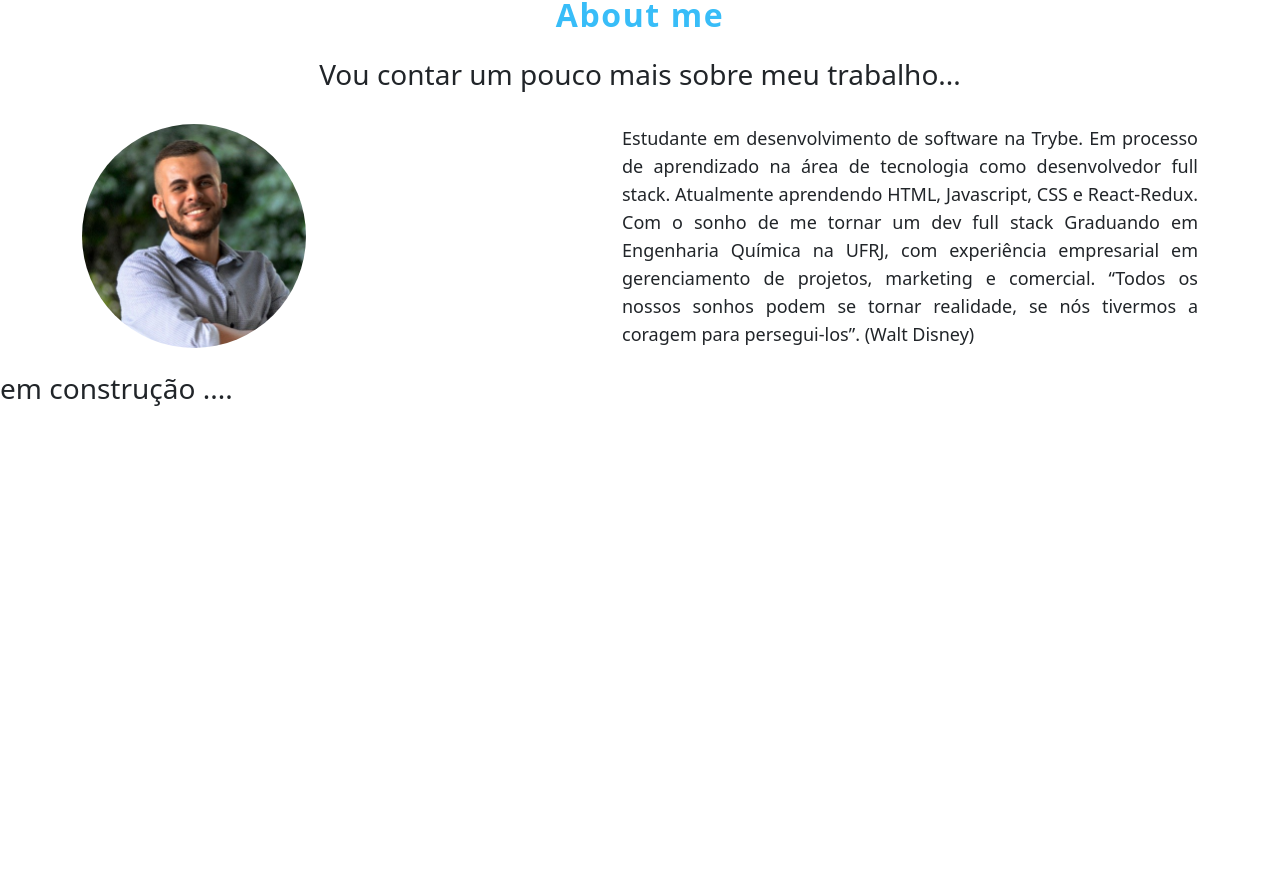
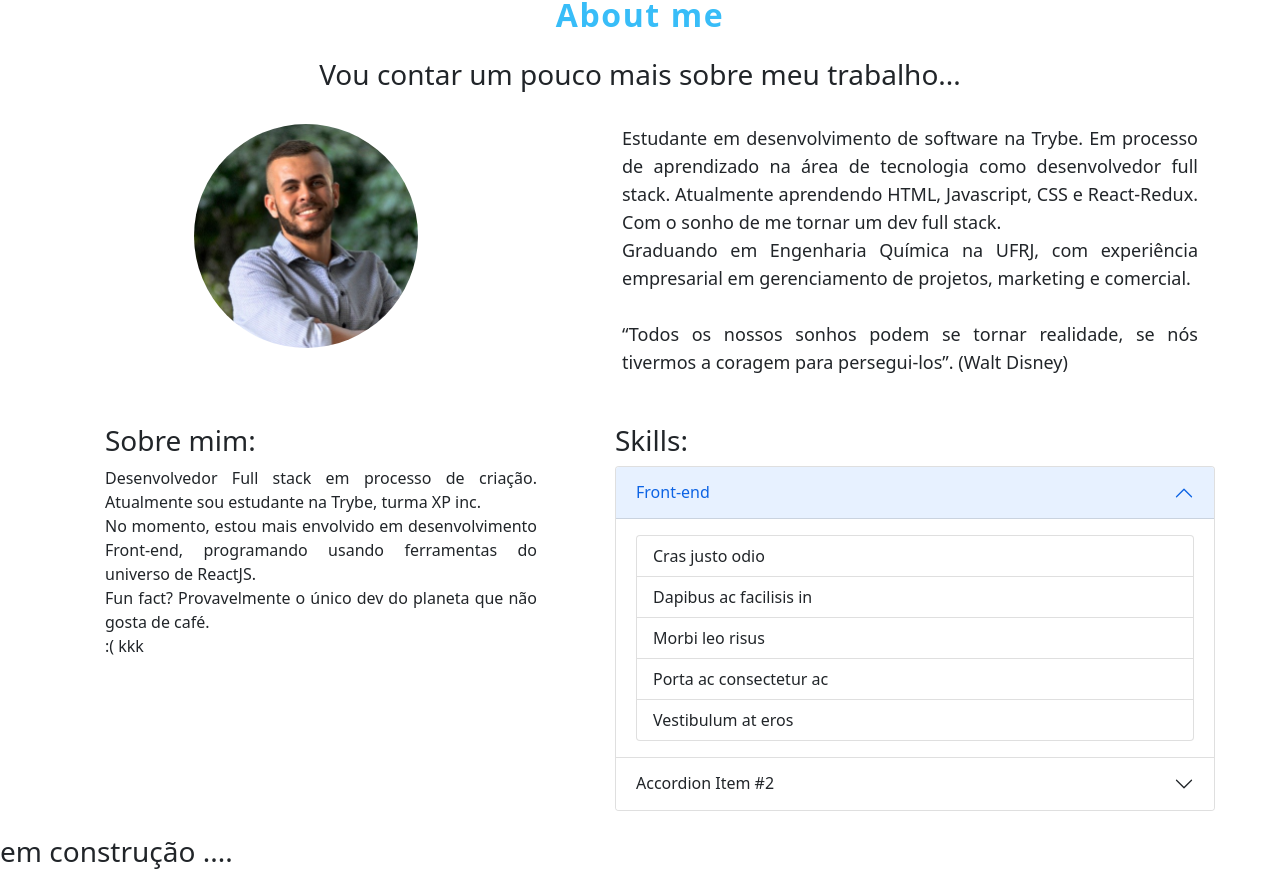
Before and after one commit to leonardo-terra/personal-portfolio, a React (Create React App) app: page / in a window 1280 px wide. Shown: the part 820-1696 px from the top of the page. Before the commit the page ends 1234 px from the top, so only its background shows below. Built offline with nearby package versions, Linux system fonts and the light colour scheme.

Commit message:
dev: skills section

```diff
--- a/src/App.js
+++ b/src/App.js
@@ -1,13 +1,15 @@
 import "./index.css";
 import Header from "./components/Header";
-import AboutMe from "./components/AboutMe";
+import AboutMe from "./pages/AboutMe";
+import Skills from "./pages/Skills";
 
 export default function App() {
   return (
     <div className=''>
       <Header />
-      <div className="min-h-screen bg-fixed bg-cover bg-[url('./images/background-placeholder.webp')]" />
+      <div className="h-screen bg-fixed bg-cover bg-[url('./images/background-placeholder.webp')]" />
       <AboutMe />
+      <Skills />
       <br />
       <h3> em construção ....</h3>
     </div>
--- a/src/components/AboutMe.jsx
+++ b/src/pages/AboutMe.jsx
@@ -11,7 +11,7 @@ export default function AboutMe() {
       </h3>
       <div className='flex justify-between'>
         <img
-          className='w-56 h-56 rounded-full '
+          className='w-56 h-56 rounded-full ml-28 mr-28'
           src={profileImage}
           alt='Leonardo Terra de Melo, autor da página'
         />
@@ -19,10 +19,14 @@ export default function AboutMe() {
           Estudante em desenvolvimento de software na Trybe. Em processo de
           aprendizado na área de tecnologia como desenvolvedor full stack.
           Atualmente aprendendo HTML, Javascript, CSS e React-Redux. Com o sonho
-          de me tornar um dev full stack Graduando em Engenharia Química na
-          UFRJ, com experiência empresarial em gerenciamento de projetos,
-          marketing e comercial. “Todos os nossos sonhos podem se tornar
-          realidade, se nós tivermos a coragem para persegui-los”. (Walt Disney)
+          de me tornar um dev full stack.
+          <br />
+          Graduando em Engenharia Química na UFRJ, com experiência empresarial
+          em gerenciamento de projetos, marketing e comercial.
+          <br />
+          <br />
+          “Todos os nossos sonhos podem se tornar realidade, se nós tivermos a
+          coragem para persegui-los”. (Walt Disney)
         </article>
       </div>
     </section>
--- /dev/null
+++ b/src/pages/Skills.jsx
@@ -0,0 +1,49 @@
+import { Accordion, ListGroup } from "react-bootstrap";
+
+export default function Skills() {
+  return (
+    <section className='container flex justify-around mx-auto mt-5'>
+      <article className='max-w-md pr-4 text-justify text-md'>
+        <h3>Sobre mim:</h3>
+        Desenvolvedor Full stack em processo de criação. Atualmente sou
+        estudante na Trybe, turma XP inc.
+        <br />
+        No momento, estou mais envolvido em desenvolvimento Front-end,
+        programando usando ferramentas do universo de ReactJS.
+        <br />
+        Fun fact? Provavelmente o único dev do planeta que não gosta de café.
+        <br />
+        :( kkk
+      </article>
+      <article className='max-w-xl pl-4 text-justify text-md'>
+        <h3>Skills:</h3>
+        <Accordion defaultActiveKey='0' className='w-[600px]'>
+          <Accordion.Item eventKey='0'>
+            <Accordion.Header>Front-end</Accordion.Header>
+            <Accordion.Body>
+              <ListGroup>
+                <ListGroup.Item>Cras justo odio</ListGroup.Item>
+                <ListGroup.Item>Dapibus ac facilisis in</ListGroup.Item>
+                <ListGroup.Item>Morbi leo risus</ListGroup.Item>
+                <ListGroup.Item>Porta ac consectetur ac</ListGroup.Item>
+                <ListGroup.Item>Vestibulum at eros</ListGroup.Item>
+              </ListGroup>
+            </Accordion.Body>
+          </Accordion.Item>
+          <Accordion.Item eventKey='1'>
+            <Accordion.Header>Accordion Item #2</Accordion.Header>
+            <Accordion.Body>
+              Lorem ipsum dolor sit amet, consectetur adipiscing elit, sed do
+              eiusmod tempor incididunt ut labore et dolore magna aliqua. Ut
+              enim ad minim veniam, quis nostrud exercitation ullamco laboris
+              nisi ut aliquip ex ea commodo consequat. Duis aute irure dolor in
+              reprehenderit in voluptate velit esse cillum dolore eu fugiat
+              nulla pariatur. Excepteur sint occaecat cupidatat non proident,
+              sunt in culpa qui officia deserunt mollit anim id est laborum.
+            </Accordion.Body>
+          </Accordion.Item>
+        </Accordion>
+      </article>
+    </section>
+  );
+}
```
